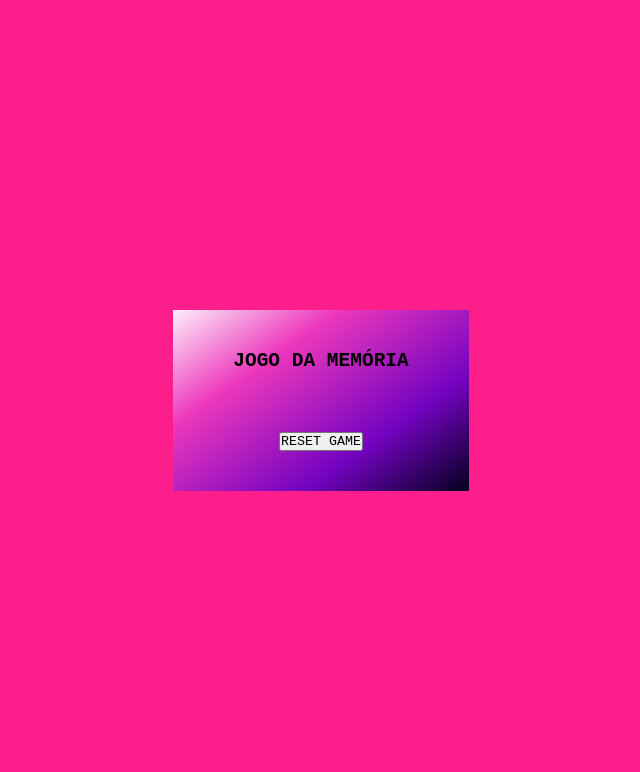
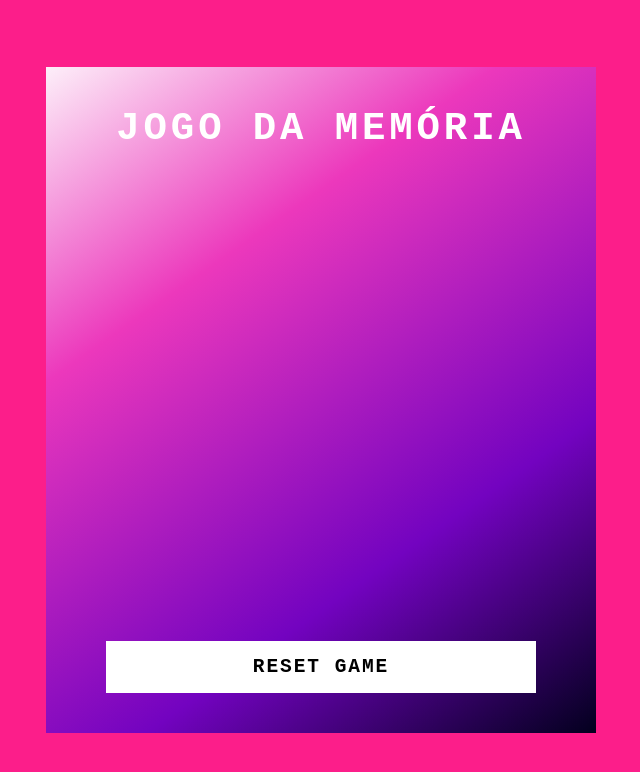
Before and after one commit to GranadoThiago/Jogo-da-Memoria, a plain HTML site: page index.html in a window 1280 px wide. Shown: the whole page, without its empty margins (319-959 px from the left). Drawn offline with Linux system fonts and the light colour scheme.

Commit message:
Criando a estilização do game

```diff
--- a/src/styles/main.css
+++ b/src/styles/main.css
@@ -16,3 +16,48 @@ body{
     background: linear-gradient(325deg, #03001e 0%, #7303c0 30%, #ec38bc 70%, #fdeff9 100%);
     padding: 40px 60px;
 }
+
+h2{
+    font-size: 3em;
+    color: #fff;
+    text-transform: uppercase;
+    letter-spacing: 0.1em;
+}
+
+.reset{
+    padding: 15px 20px;
+    width: 100%;
+    color: #000;
+    background-color: #fff;
+    border: none;
+    font-size: 1.5em;
+    letter-spacing: 0.1em;
+    text-transform: uppercase;
+    cursor: pointer;
+    font-weight: 700;
+}
+
+.reset:focus{
+    color: #ec38bc;
+    background-color: #262809;
+}
+
+.game{
+    width: 430px;
+    height: 430px;
+    display: flex;
+    flex-wrap: wrap;
+    gap: 10px;
+    transform-style: preserve-3d;
+    perspective: 500px;
+}
+url(https://web.dio.me/lab/criando-um-jogo-da-memoria-com-emojis/learning/a9e81392-94de-47d1-8a65-9fb225ce5018?back%3D%2Ftrack%2Fcoding-future-front-end-do-zero)
+.item{
+    position: relative;
+    width: 100px;
+    height: 100px;
+    display: flex;
+    align-items: center;
+    justify-content: center;
+    background-color: #fff;
+}
```
